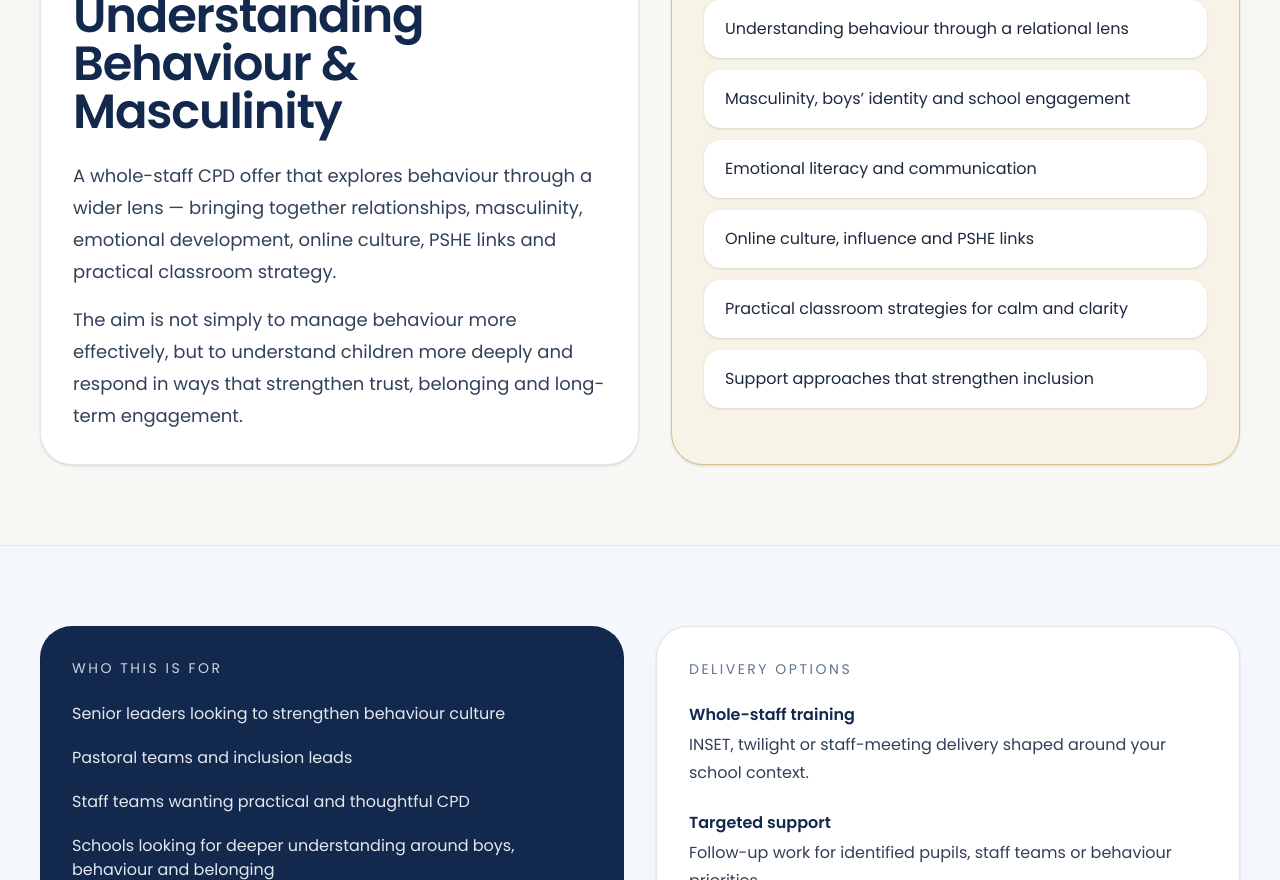
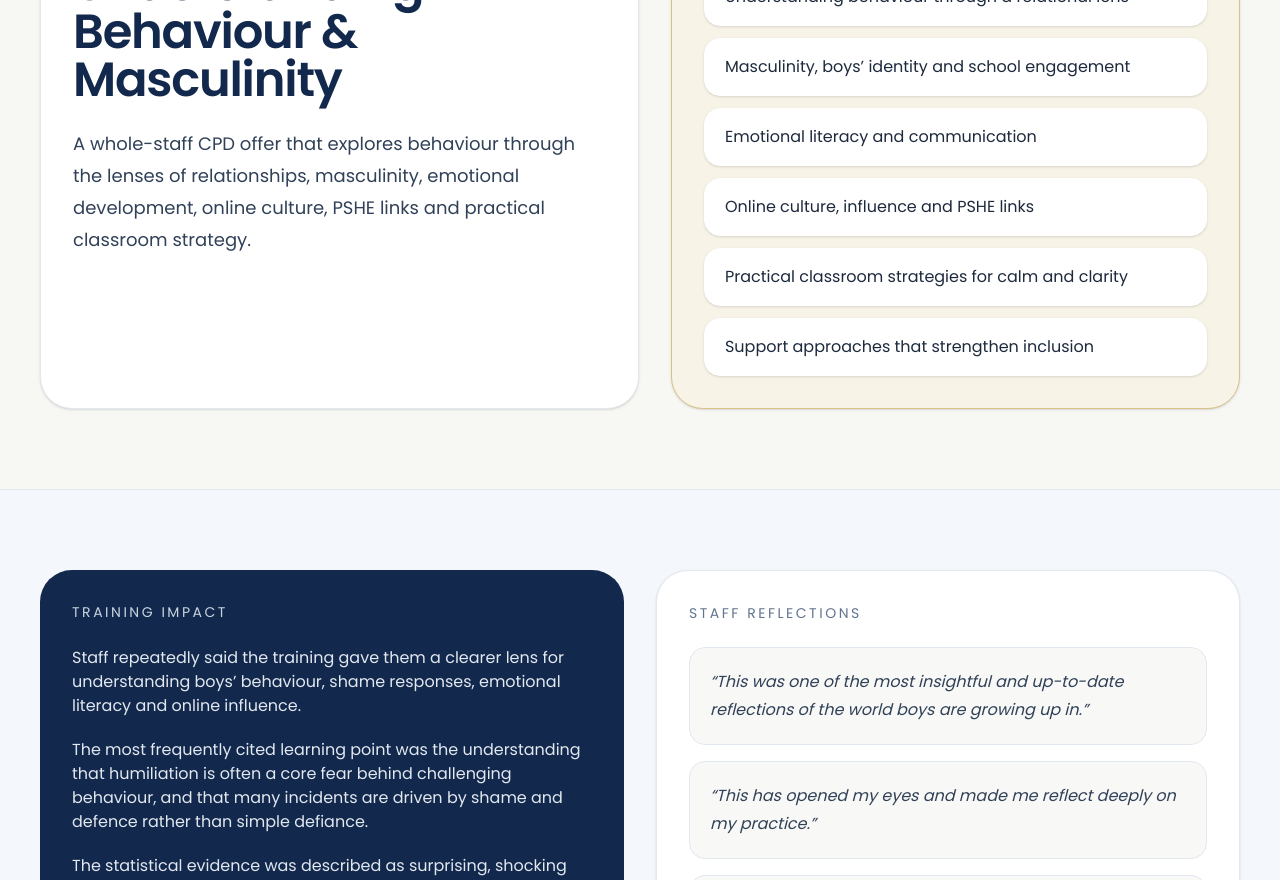
Before and after one commit to davedodd89-ai/warren-dodd-education, a Next.js app: page /cpd in a window 1280 px wide. Shown: the part 1920-2800 px from the top of the page. Built offline with nearby package versions, Linux system fonts and the light colour scheme.

Commit message:
upgrade cpd page with impact section

```diff
--- a/app/cpd/page.tsx
+++ b/app/cpd/page.tsx
@@ -26,6 +26,22 @@ export default function CPDPage() {
     "Support approaches that strengthen inclusion",
   ];
 
+  const impactPoints = [
+    "Staff repeatedly said the training gave them a clearer lens for understanding boys’ behaviour, shame responses, emotional literacy and online influence.",
+    "The most frequently cited learning point was the understanding that humiliation is often a core fear behind challenging behaviour, and that many incidents are driven by shame and defence rather than simple defiance.",
+    "The statistical evidence was described as surprising, shocking and powerful, helping connect classroom experience with wider social and developmental patterns.",
+    "Staff committed to immediate changes in practice, including calmer behaviour responses, stronger relationship-building and more explicit emotional vocabulary teaching.",
+  ];
+
+  const testimonials = [
+    "This was one of the most insightful and up-to-date reflections of the world boys are growing up in.",
+    "This has opened my eyes and made me reflect deeply on my practice.",
+    "The non-humiliation response section was brilliant and actually quite moving.",
+    "Very high standard training. Engaging, passionate and highly relevant.",
+    "The statistics were powerful and the role play made the strategies easy to apply.",
+    "Very informative and extremely relevant to what is happening in society now.",
+  ];
+
   const outcomes = [
     "Greater staff understanding and confidence",
     "Stronger relational practice across school",
@@ -47,7 +63,7 @@ export default function CPDPage() {
             Training, CPD and behaviour support for schools.
           </h1>
           <p className="mt-6 max-w-4xl text-lg leading-8 text-slate-700 md:text-xl">
-            Warren Dodd Education provides whole-staff CPD, behaviour support, mentoring and outreach for schools looking to strengthen relationships, understanding, inclusion and classroom practice.
+            Whole-staff CPD, behaviour support, mentoring and outreach designed to strengthen relationships, understanding, inclusion and calm classroom practice.
           </p>
         </div>
 
@@ -91,10 +107,7 @@ export default function CPDPage() {
               Understanding Behaviour &amp; Masculinity
             </h2>
             <p className="mt-6 text-lg leading-8 text-slate-700">
-              A whole-staff CPD offer that explores behaviour through a wider lens — bringing together relationships, masculinity, emotional development, online culture, PSHE links and practical classroom strategy.
-            </p>
-            <p className="mt-4 text-lg leading-8 text-slate-700">
-              The aim is not simply to manage behaviour more effectively, but to understand children more deeply and respond in ways that strengthen trust, belonging and long-term engagement.
+              A whole-staff CPD offer that explores behaviour through the lenses of relationships, masculinity, emotional development, online culture, PSHE links and practical classroom strategy.
             </p>
           </div>
 
@@ -121,40 +134,28 @@ export default function CPDPage() {
           <div className="grid gap-8 lg:grid-cols-2">
             <div className="rounded-[2rem] bg-[#12284C] p-8 text-white">
               <p className="text-sm uppercase tracking-[0.18em] text-slate-300">
-                Who this is for
+                Training impact
               </p>
               <div className="mt-6 space-y-5 text-slate-200">
-                <p>Senior leaders looking to strengthen behaviour culture</p>
-                <p>Pastoral teams and inclusion leads</p>
-                <p>Staff teams wanting practical and thoughtful CPD</p>
-                <p>Schools looking for deeper understanding around boys, behaviour and belonging</p>
-                <p>Settings wanting mentoring, outreach or behaviour support alongside training</p>
+                {impactPoints.map((item) => (
+                  <p key={item}>{item}</p>
+                ))}
               </div>
             </div>
 
             <div className="rounded-[2rem] border border-slate-200 bg-white p-8 shadow-sm">
               <p className="text-sm uppercase tracking-[0.18em] text-slate-500">
-                Delivery options
+                Staff reflections
               </p>
-              <div className="mt-6 space-y-6 text-slate-700">
-                <div>
-                  <p className="font-semibold text-[#12284C]">Whole-staff training</p>
-                  <p className="mt-1 leading-7">
-                    INSET, twilight or staff-meeting delivery shaped around your school context.
-                  </p>
-                </div>
-                <div>
-                  <p className="font-semibold text-[#12284C]">Targeted support</p>
-                  <p className="mt-1 leading-7">
-                    Follow-up work for identified pupils, staff teams or behaviour priorities.
-                  </p>
-                </div>
-                <div>
-                  <p className="font-semibold text-[#12284C]">Mentoring and outreach</p>
-                  <p className="mt-1 leading-7">
-                    Relationship-led support that helps children feel understood, supported and able to re-engage.
-                  </p>
-                </div>
+              <div className="mt-6 space-y-4">
+                {testimonials.map((quote) => (
+                  <div
+                    key={quote}
+                    className="rounded-2xl border border-slate-200 bg-[#F8F8F6] p-5"
+                  >
+                    <p className="italic leading-7 text-slate-700">“{quote}”</p>
+                  </div>
+                ))}
               </div>
             </div>
           </div>
@@ -164,7 +165,7 @@ export default function CPDPage() {
       <section className="mx-auto max-w-7xl px-6 py-16 md:px-10 lg:py-20">
         <div className="max-w-4xl">
           <p className="text-sm uppercase tracking-[0.18em] text-slate-500">
-            What schools can expect
+            Outcomes for schools
           </p>
           <h2 className="mt-4 text-3xl font-semibold tracking-tight text-[#12284C] md:text-5xl">
             Practical support grounded in relationships, understanding and real school context.
```
